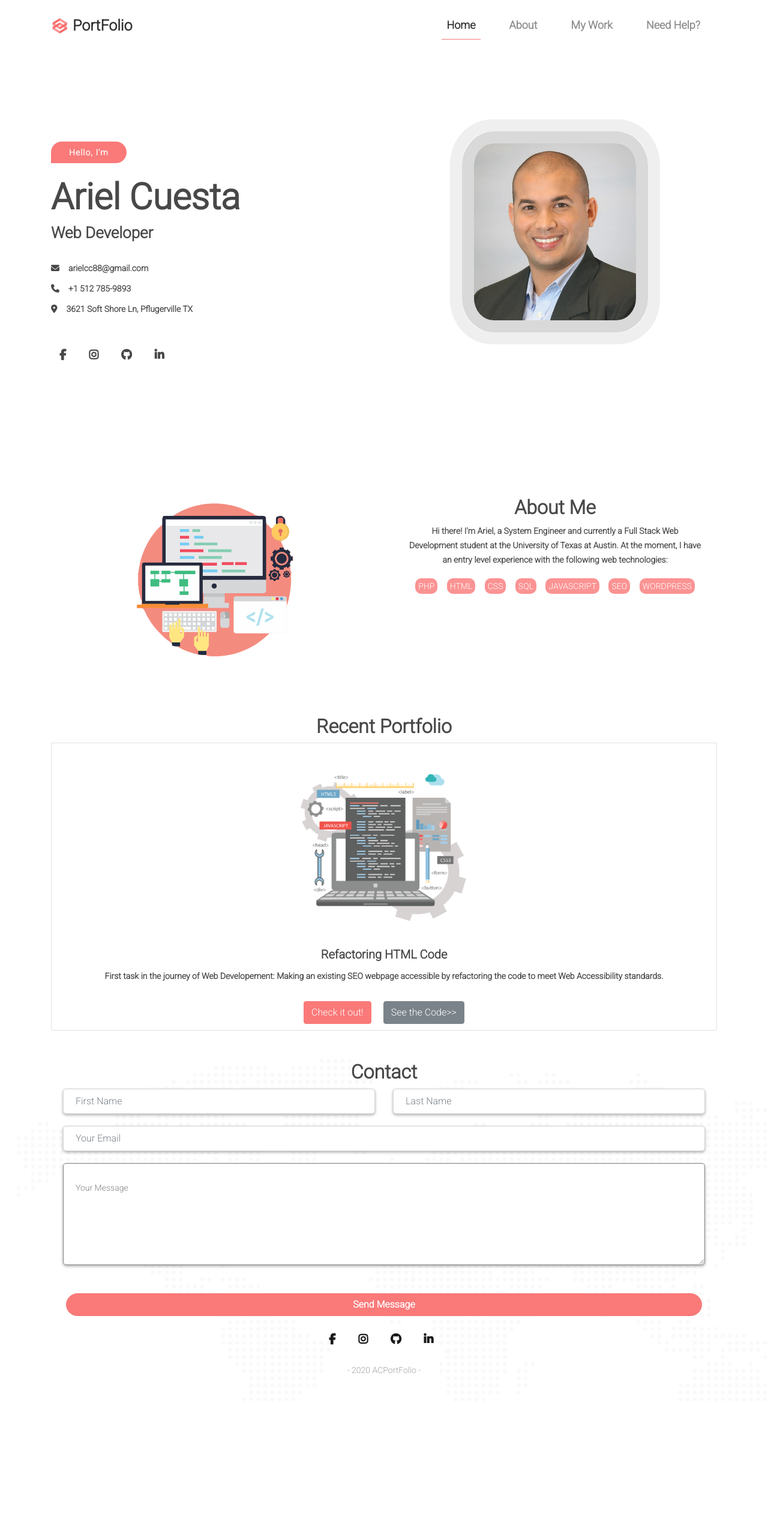
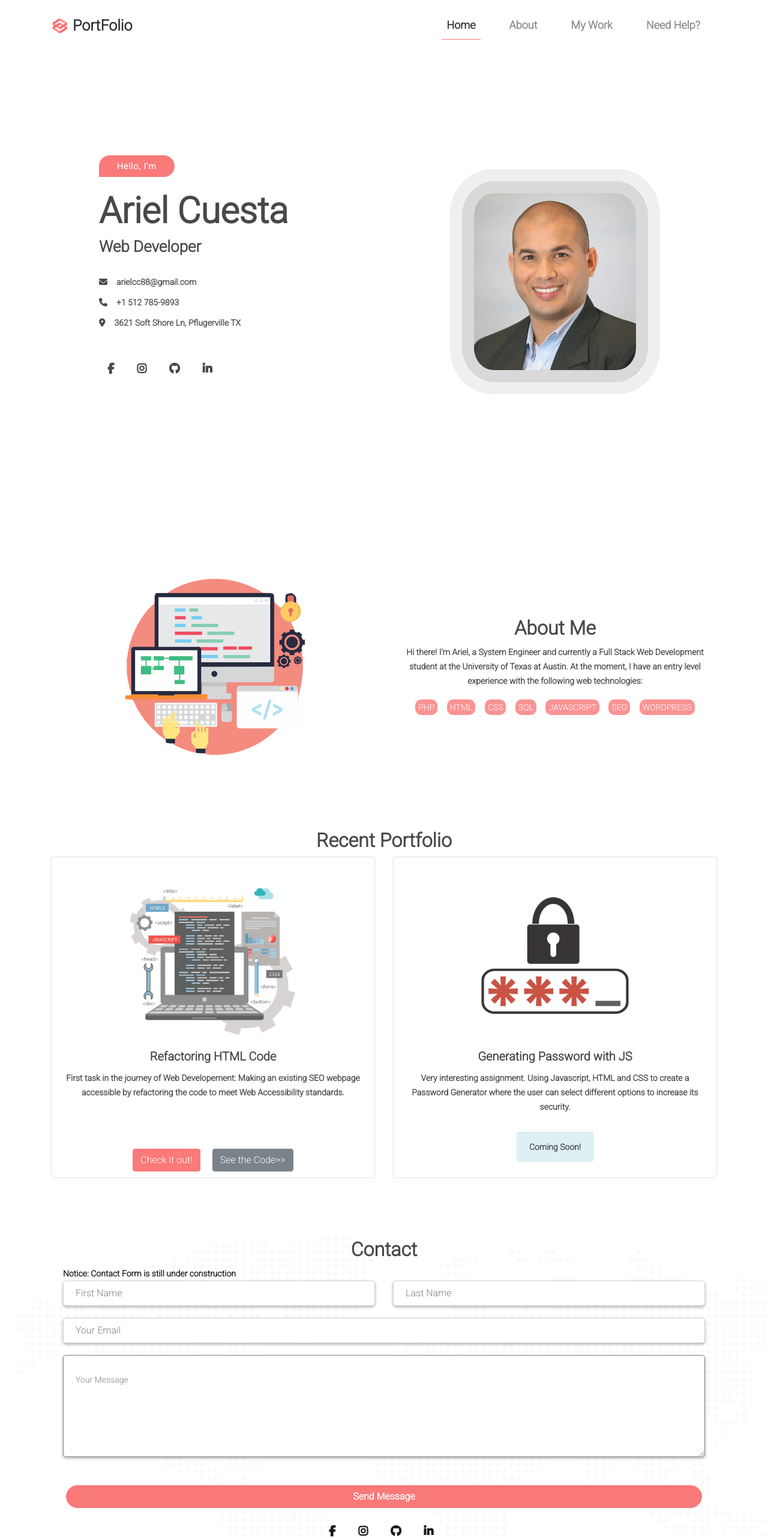
Before and after one commit to arielcc88/PORTFOLIO, a plain HTML site: page index.html in a window 1280 px wide. Shown: the top 2564 px of the page at 60% size. Before the commit the page ends 2336 px from the top, so only its background shows below. Drawn offline with nearby package versions, Linux system fonts and the light colour scheme.

Commit message:
Styling for different viewports completed. added social media links. Nav bar links working. Still need some JS work on the NavBar.

```diff
--- a/assets/css/style.css
+++ b/assets/css/style.css
@@ -251,7 +251,7 @@ Portfolio
 .acp-card-img {
   padding: 25px;
   width: 328px;
-  height: 320px;
+  height: 300px;
 }
 
 .acp-portfolio .card{
@@ -274,6 +274,12 @@ Portfolio
   border-color: rgb(250, 106, 106);
 }
 
+.acp-portfolio .card alert{
+  color: #000;
+  font-weight: bold;
+  opacity: 0.8;
+}
+
 /*
 ========
 Contact
@@ -288,6 +294,11 @@ Contact
   background-repeat: no-repeat;
   margin: 0 auto;
   background-position: center center;
+}
+
+.acp-footer .section-title span{
+  font-weight: bold;
+  color: #000;
 }
 
 .acp-footer .form-control, .acp-footer .form-message {
@@ -344,6 +355,12 @@ Contact
 Responsive
 ========
 */
+@media (min-width: 640px) {
+  .acp-card-img{
+    height: 220px;
+  }
+}
+
 /*Medium devices (tablets, 768px and up)*/
 @media (min-width: 768px) {
   .bd-placeholder-img-lg {
@@ -431,6 +448,10 @@ Responsive
     text-align: center;
   }
 
+  .acp-card-img{
+    height: 300px;
+  }
+
   /*
   ========
   About
@@ -446,8 +467,49 @@ Responsive
   Footer
   ========
   */
+  .acp-footer {
+    padding: 50px 0 0 0;
+  }
   .acp-footer .acp-ftsocial-ctner .acp-social-icon{
     display: flex;
     justify-content: center;
   }
 }
+
+/*Ipad landscape and larger*/
+@media (min-width: 1024px) {
+  .acp-home {
+    height: 600px;
+    padding: 180px 0 0 0;
+    margin: 0 0 100px 0;
+  }
+
+  .acp-header-info {
+    padding: 0 0 0 80px;
+    text-align: left;
+    margin: 0;
+  }
+
+  .acp-about {
+    height: 580px;
+  }
+
+  .acp-about .section-separator {
+    padding: 150px 0;
+  }
+  .acp-about-img-ctner .acp-about-img {
+    width: 380px;
+    height: auto;
+  }
+
+  .acp-about .acp-about-ctner {
+    display: flex;
+    align-items: center;
+  }
+
+  .acp-about .acp-about-desc {
+    padding: 25px 0 0 0;
+  }
+
+
+}
--- a/index.html
+++ b/index.html
@@ -32,16 +32,16 @@
 				<div class="collapse navbar-collapse" id="navbarCollapse">
 					<ul class="nav navbar-nav navbar-center ml-auto">
 						<li class="nav-item active">
-							<a class="nav-link" href="#">Home <span class="sr-only">(current)</span></a>
+							<a class="nav-link" href="#acp-home">Home</span></a>
 						</li>
 						<li class="nav-item">
-							<a class="nav-link" href="#">About</a>
+							<a class="nav-link" href="#acp-about">About</a>
 						</li>
 						<li class="nav-item">
-							<a class="nav-link" href="#">My Work</a>
+							<a class="nav-link" href="#acp-portfolio">My Work</a>
 						</li>
 						<li class="nav-item">
-							<a class="nav-link" href="#">Need Help?</a>
+							<a class="nav-link" href="#acp-contact">Need Help?</a>
 						</li>
 					</ul>
 				</div>
@@ -67,10 +67,10 @@
 	                        </ul>
 
 	                        <ul class="acp-social-icon">
-	                            <li><a href=""><i class="fa fa-facebook"></i></a></li>
-	                            <li><a href=""><i class="fa fa-instagram"></i></a></li>
-	                            <li><a href=""><i class="fa fa-github"></i></a></li>
-	                            <li><a href=""><i class="fa fa-linkedin"></i></a></li>
+	                            <li><a href="https://www.facebook.com/ariel.cuestachalinchong" target="_blank"><i class="fa fa-facebook"></i></a></li>
+	                            <li><a href="https://www.instagram.com/arielcc_88" target="_blank"><i class="fa fa-instagram"></i></a></li>
+	                            <li><a href="https://github.com/arielcc88" target="_blank"><i class="fa fa-github"></i></a></li>
+	                            <li><a href="https://www.linkedin.com/in/arielcc88" target="_blank"><i class="fa fa-linkedin"></i></a></li>
 	                        </ul>
 	                    </div>
 	                </div>
@@ -94,7 +94,7 @@
 	                        <img src="assets/images/abt-me.png" alt="About the Developer" class="img-fluid">
 	                    </div>
 	                </div>
-	                <div class="col-sm-12 col-md-6">
+	                <div class="col-sm-12 col-md-6 acp-about-ctner">
 	                    <div class="acp-about-desc">
 	                        <h2>About Me</h2>
 	                        <p>Hi there! I'm Ariel, a System Engineer and currently a Full Stack Web Development student at the University of Texas at Austin. At the moment, I have an entry level experience with the following web technologies:</p>
@@ -138,6 +138,20 @@
 						    	<a href="https://github.com/arielcc88/UT-FSWD-DEPLOYED/tree/master/code_refactor" class="btn btn-secondary">See the Code>></a>
 						    </div>
 						  </div>
+						  <div class="card">
+						  	<div class="card-img-ctner">
+							  	<div class="acp-card-img">
+							  		<img class="card-img-top" src="assets/images/pfolio-codegen.png" alt="Password Generator">
+							  	</div>
+						  	</div>
+						    <div class="card-body">
+						      <h5 class="card-title">Generating Password with JS</h5>
+						      <p class="card-text">Very interesting assignment. Using Javascript, HTML and CSS to create a Password Generator where the user can select different options to increase its security.</p>
+						    </div>
+						    <div class="acp-card-footer">
+						    	<alert class="alert alert-info">Coming Soon!</alert>
+						    </div>
+						  </div>
 						</div>
                     </div>
                 </div>
@@ -150,6 +164,7 @@
                     <div class="row section-separator">
                         <div class="col-sm-12 section-title">
                             <h2>Contact</h2>
+                            <span>Notice: Contact Form is still under construction</span>
                         </div>
                         <div class="col-sm-12">
                             <form id="contactForm" class="single-form quate-form">
@@ -177,10 +192,10 @@
                             <div class="row acp-ftsocial-ctner">
                                 <div class="col-sm-6">
                                     <ul class="acp-social-icon">
-			                            <li><a href=""><i class="fa fa-facebook"></i></a></li>
-			                            <li><a href=""><i class="fa fa-instagram"></i></a></li>
-			                            <li><a href=""><i class="fa fa-github"></i></a></li>
-			                            <li><a href=""><i class="fa fa-linkedin"></i></a></li>
+			                            <li><a href="https://www.facebook.com/ariel.cuestachalinchong" target="_blank"><i class="fa fa-facebook"></i></a></li>
+	                            		<li><a href="https://www.instagram.com/arielcc_88" target="_blank"><i class="fa fa-instagram"></i></a></li>
+	                            		<li><a href="https://github.com/arielcc88" target="_blank"><i class="fa fa-github"></i></a></li>
+	                            		<li><a href="https://www.linkedin.com/in/arielcc88" target="_blank"><i class="fa fa-linkedin"></i></a></li>
 			                        </ul>
                                 </div>
                             </div>
```
Also changed, not shown: assets/images/pfolio-codegen.png (added).
